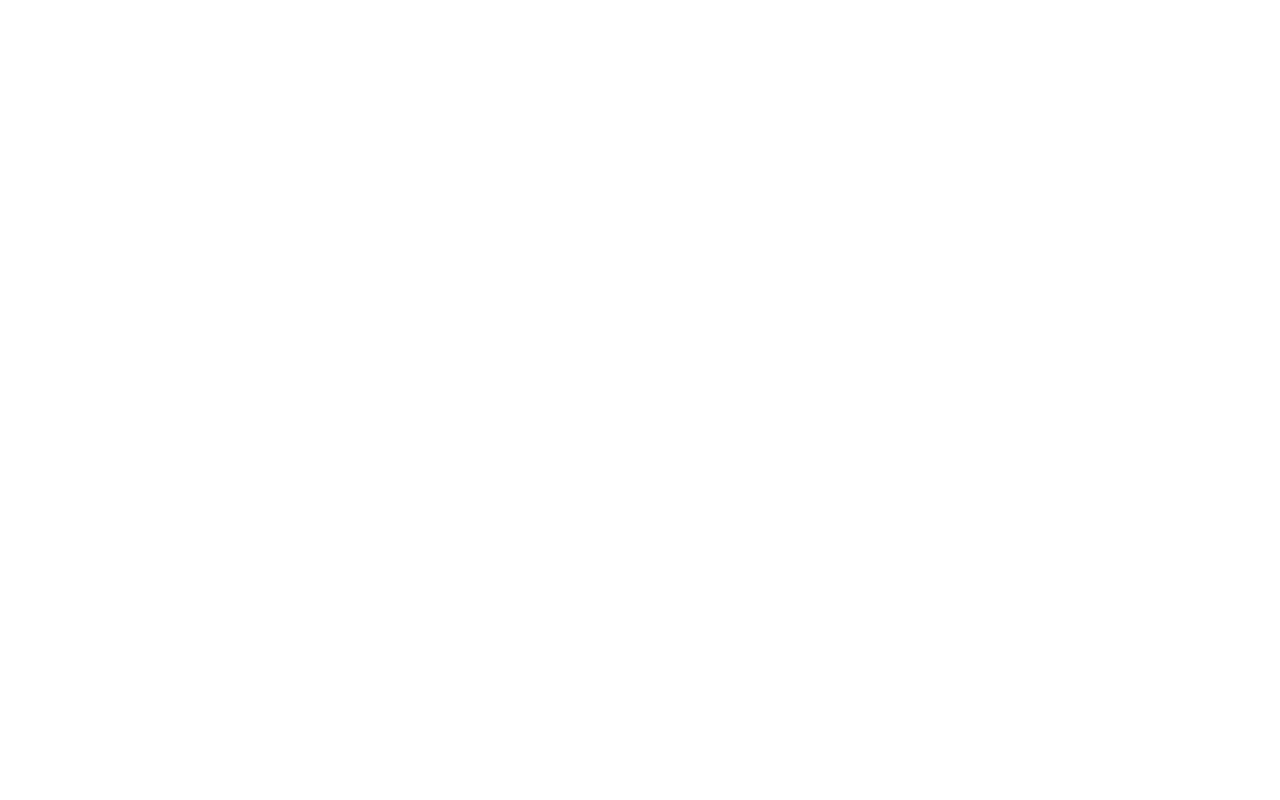
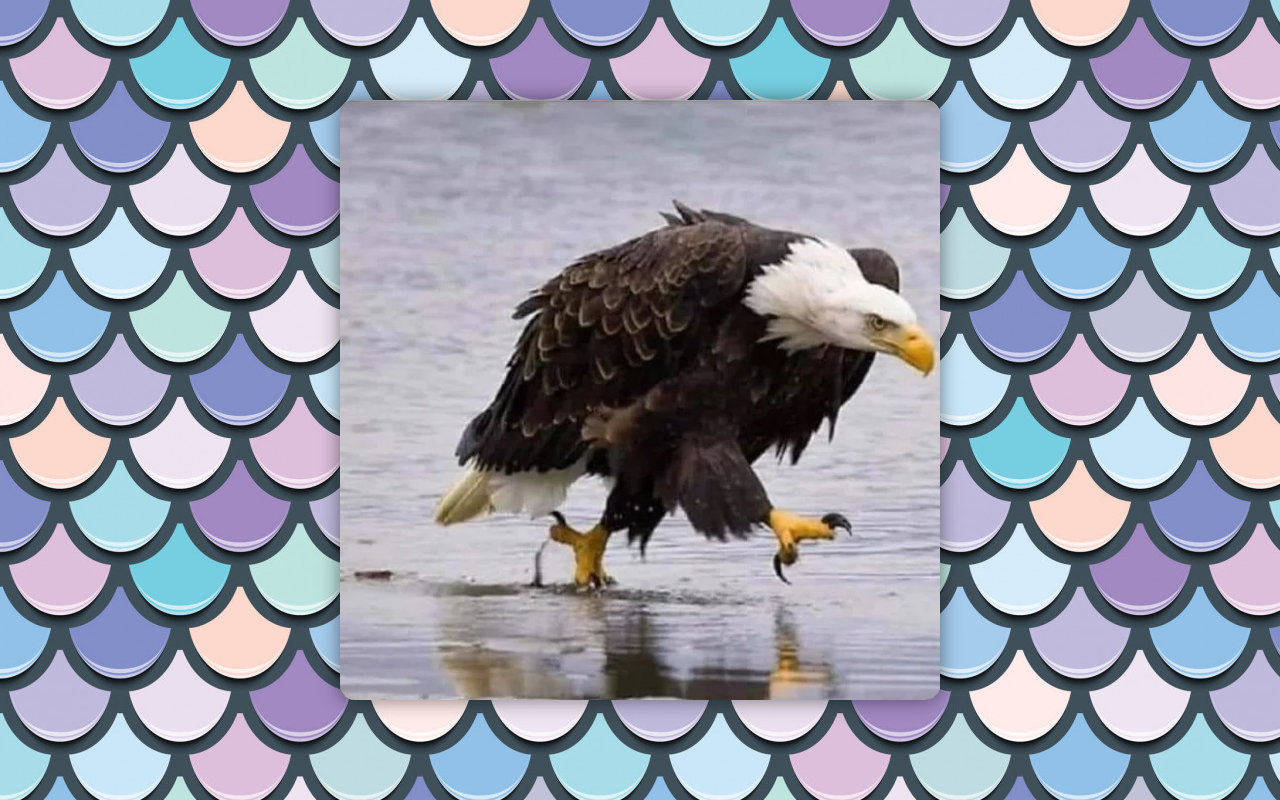
Before and after one commit to Anniyak/cssMemSlider, a plain HTML site: page cssMemSlider/index.html in a window 1280 px wide. Drawn offline with Linux system fonts and the light colour scheme.

Commit message:
feat: show image on page (Сб, окт 16, 2021  2:37:43)

```diff
--- a/cssMemSlider/index.html
+++ b/cssMemSlider/index.html
@@ -7,5 +7,27 @@
     <title>Document</title>
     <link rel="stylesheet" href="style.css" />
   </head>
-  <body></body>
+  <body>
+    <div class="wrapper">
+      <input type="radio" name="point" id="slide1" checked />
+      <input type="radio" name="point" id="slide2" />
+      <input type="radio" name="point" id="slide3" />
+      <input type="radio" name="point" id="slide4" />
+      <input type="radio" name="point" id="slide5" />
+      <div class="slider">
+        <div class="slides slide1"></div>
+        <div class="slides slide2"></div>
+        <div class="slides slide3"></div>
+        <div class="slides slide4"></div>
+        <div class="slides slide5"></div>
+      </div>
+      <div class="controls">
+        <label for="slide1"></label>
+        <label for="slide2"></label>
+        <label for="slide3"></label>
+        <label for="slide4"></label>
+        <label for="slide5"></label>
+      </div>
+    </div>
+  </body>
 </html>
--- a/cssMemSlider/style.css
+++ b/cssMemSlider/style.css
@@ -0,0 +1,59 @@
+* {
+  margin: 0;
+  padding: 0;
+  -webkit-box-sizing: border-box;
+  -moz-box-sizing: border-box;
+  -o-box-sizing: border-box;
+  box-sizing: border-box;
+}
+
+body {
+  background-image: url("assets/images/background.jpg");
+}
+
+.wrapper {
+  height: calc(100vh - 200px);
+  margin: 100px auto 0;
+  position: relative;
+  width: calc(100vh - 200px);
+}
+
+.slider {
+  background-color: #ddd;
+  height: inherit;
+  overflow: hidden;
+  position: relative;
+  width: inherit;
+  -webkit-box-shadow: 0 0 20px rgba(0, 0, 0, 0.5);
+  -moz-box-shadow: 0 0 20px rgba(0, 0, 0, 0.5);
+  -o-box-shadow: 0 0 20px rgba(0, 0, 0, 0.5);
+  box-shadow: 0 0 20px rgba(0, 0, 0, 0.5);
+  border-radius: 15px;
+}
+
+.wrapper > input {
+  display: none;
+}
+
+.slides {
+  height: inherit;
+  position: absolute;
+  width: inherit;
+  background-size: cover;
+}
+
+.slide1 {
+  background-image: url("assets/images/1.jpg");
+}
+.slide2 {
+  background-image: url("assets/images/2.jpg");
+}
+.slide3 {
+  background-image: url("assets/images/3.jpg");
+}
+.slide4 {
+  background-image: url("assets/images/4.jpg");
+}
+.slide5 {
+  background-image: url("assets/images/5.jpg");
+}
```
Also changed, not shown: cssMemSlider/assets/images/background.jpg (added).
